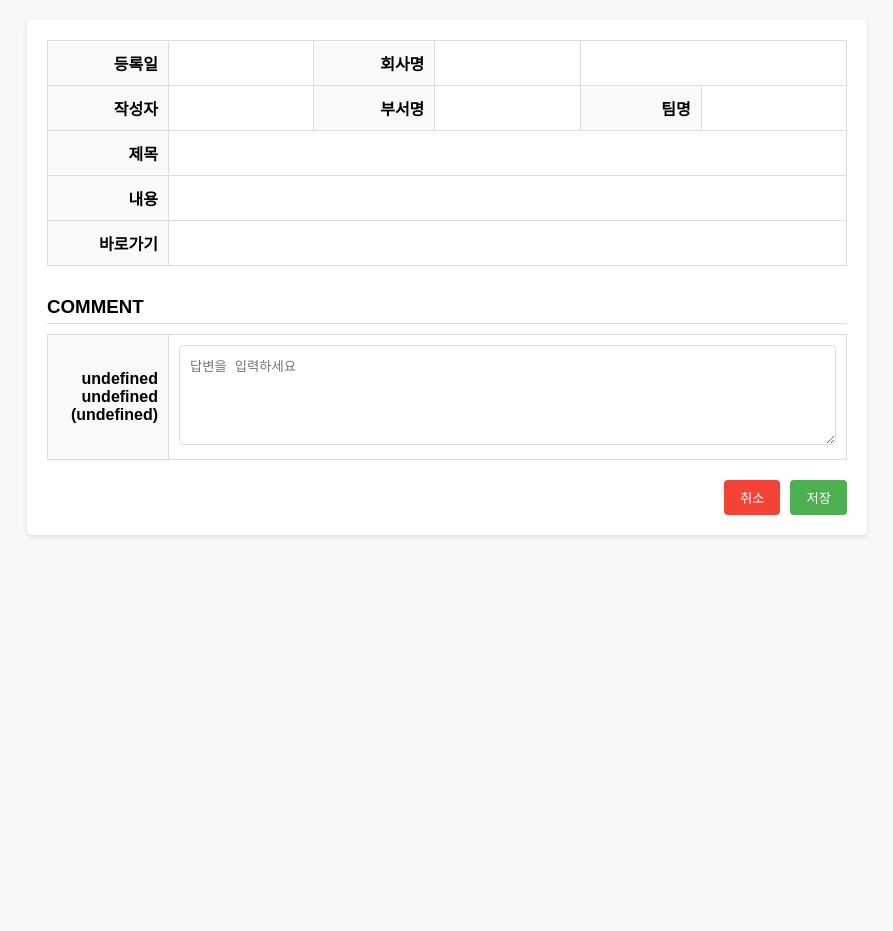
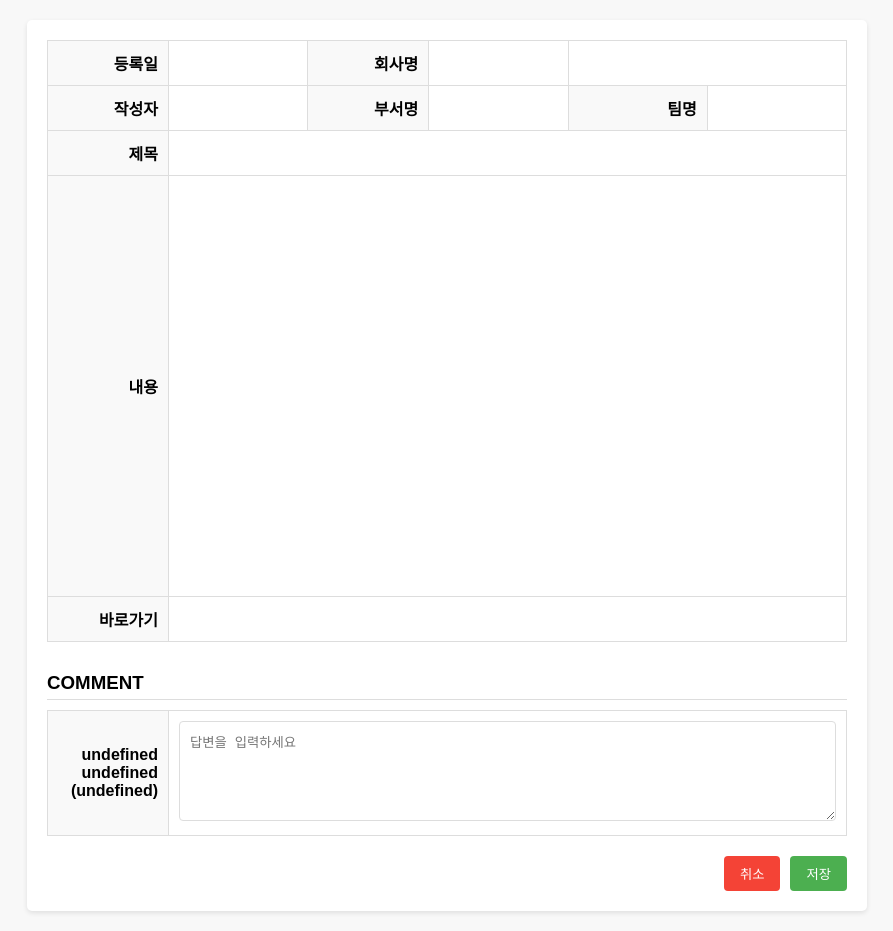
Before and after one commit to SWP1111/Beps, a plain HTML site: page BepsApi/Frontend/memo_reply.html in a window 1280 px wide. Shown: the whole page, without its empty margins (193-1086 px from the left). Before the commit the page ends 800 px from the top, so only its background shows below. Drawn offline with nearby package versions, Linux system fonts and the light colour scheme.

Commit message:
답변 페이지 레이아웃 수정

```diff
--- a/BepsApi/Frontend/memo_reply.html
+++ b/BepsApi/Frontend/memo_reply.html
@@ -25,6 +25,7 @@
             width: 100%;
             border-collapse: collapse;
             margin-bottom: 20px;
+            table-layout: fixed;
         }
         table, th, td {
             border: 1px solid #ddd;
@@ -32,12 +33,20 @@
         th, td {
             padding: 10px;
             text-align: left;
+            min-width: 100px;
+            word-wrap: break-word;
         }
         td:nth-child(odd) {
             background-color: #f9f9f9;
             font-weight: bold;
             width: 100px;
             text-align: right;
+        }
+        .content-cell {
+            height: 400px;
+            max-height: 400px;
+            overflow-y: auto;
+            white-space: pre-wrap;
         }
         .comment-section {
             margin-top: 30px;
@@ -103,7 +112,7 @@
             </tr>
             <tr>
                 <td>내용</td>
-                <td colspan="5">{{ memo.content }}</td>
+                <td colspan="5" class="content-cell">{{ memo.content }}</td>
             </tr>
             <tr>
                 <td>바로가기</td>
```
